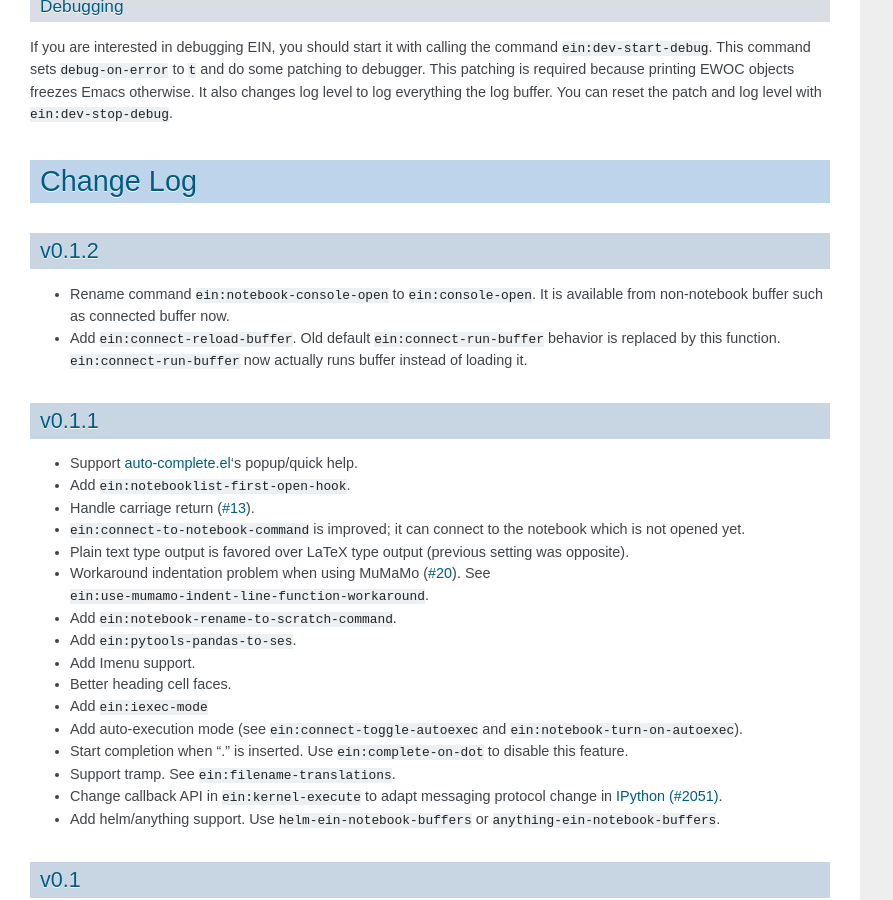
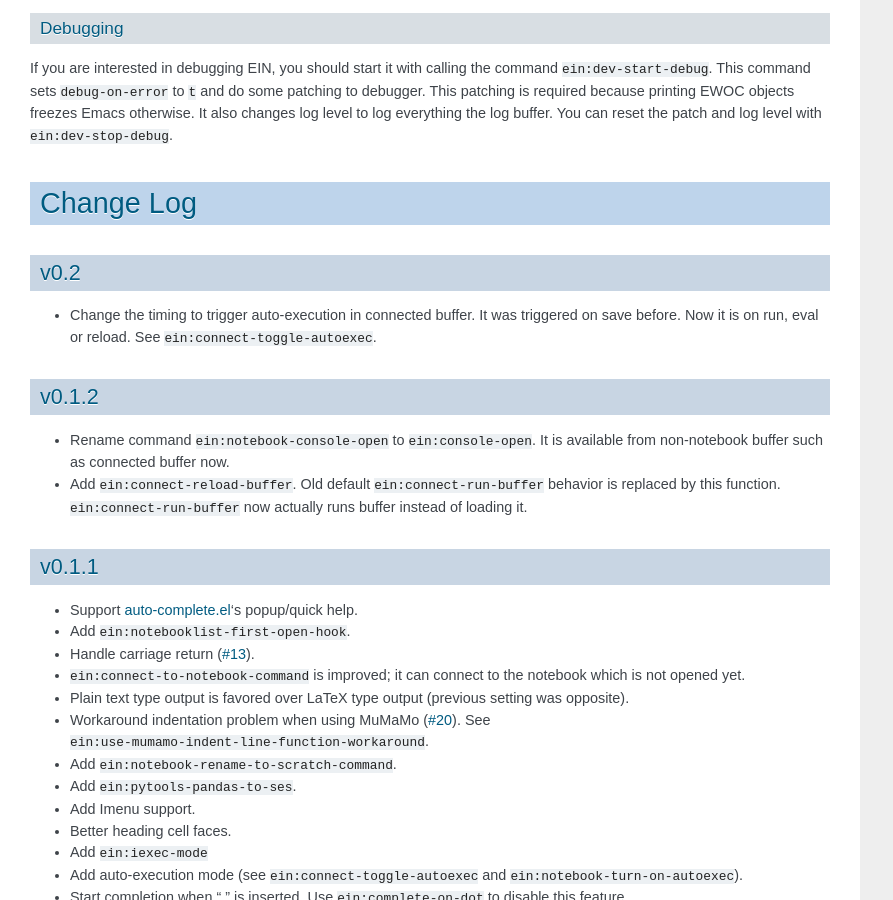
Before and after one commit to millejoh/emacs-ipython-notebook, a Sphinx documentation site: the page built from doc/source/index.rst, in a window 1280 px wide and 900 px high, scrolled down 13081 px. Shown: the whole window, without its empty margins (0-893 px from the left). Built offline with Sphinx 7.4.7, drawn with Linux system fonts in a browser that asks for light colours; cross-references to code outside the pages are shown as plain code.

Commit message:
Update change log

```diff
--- a/doc/source/index.rst
+++ b/doc/source/index.rst
@@ -480,6 +480,14 @@
 Change Log
 ==========
 
+v0.2
+----
+
+* Change the timing to trigger auto-execution in connected buffer.
+  It was triggered on save before.  Now it is on run, eval or reload.
+  See :el:symbol:`ein:connect-toggle-autoexec`.
+
+
 v0.1.2
 ------
 
```
